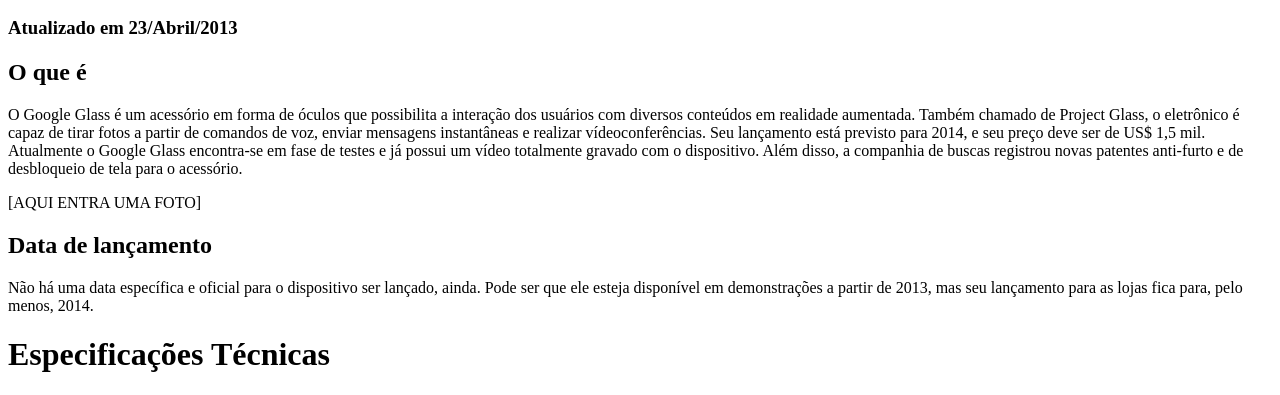
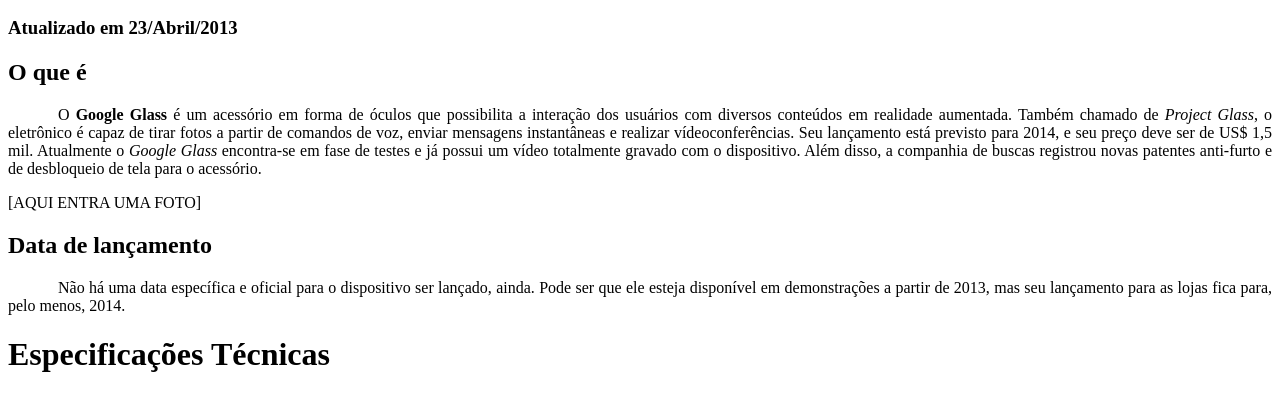
Before and after one commit to MaikelFM/MFM.Emp, a plain HTML site: page index.html in a window 1280 px wide. Shown: the part 402-797 px from the top of the page. Drawn offline with Linux system fonts and the light colour scheme.

Commit message:
Update index.html

```diff
--- a/index.html
+++ b/index.html
@@ -6,6 +6,16 @@
     <meta http-equiv="X-UA-Compatible" content="IE=edge">
     <meta name="viewport" content="width=device-width, initial-scale=1.0">
     <title>Tudo sobre Google Glass</title>
+    <style>
+        body {
+            background-color: hlsa (165,81%, 93%, 0.5);
+            color: rgba (0, 0, 0, 1);
+        }
+        p {
+            text-align: justify;
+            text-indent: 50px;
+        }
+    </style>
 </head>
 
 <body>
@@ -34,12 +44,12 @@
 
         <h2>O que é</h2>
         <p>
-            O Google Glass é um acessório em forma de óculos que possibilita a interação dos usuários com diversos
+            O <b>Google Glass</b> é um acessório em forma de óculos que possibilita a interação dos usuários com diversos
             conteúdos
-            em realidade aumentada. Também chamado de Project Glass, o eletrônico é capaz de tirar fotos a partir de
+            em realidade aumentada. Também chamado de <i>Project Glass</i>, o eletrônico é capaz de tirar fotos a partir de
             comandos de voz, enviar mensagens instantâneas e realizar vídeo&shy;con&shy;ferên&shy;cias. Seu lançamento está previsto
             para
-            2014, e seu preço deve ser de US$ 1,5 mil. Atualmente o Google Glass encontra-se em fase de testes e já
+            2014, e seu preço deve ser de US$ 1,5 mil. Atualmente o <em>Google Glass</em> encontra-se em fase de testes e já
             possui
             um vídeo totalmente gravado com o dispositivo. Além disso, a companhia de buscas registrou novas patentes
             anti-furto e de desbloqueio de tela para o acessório.
```
